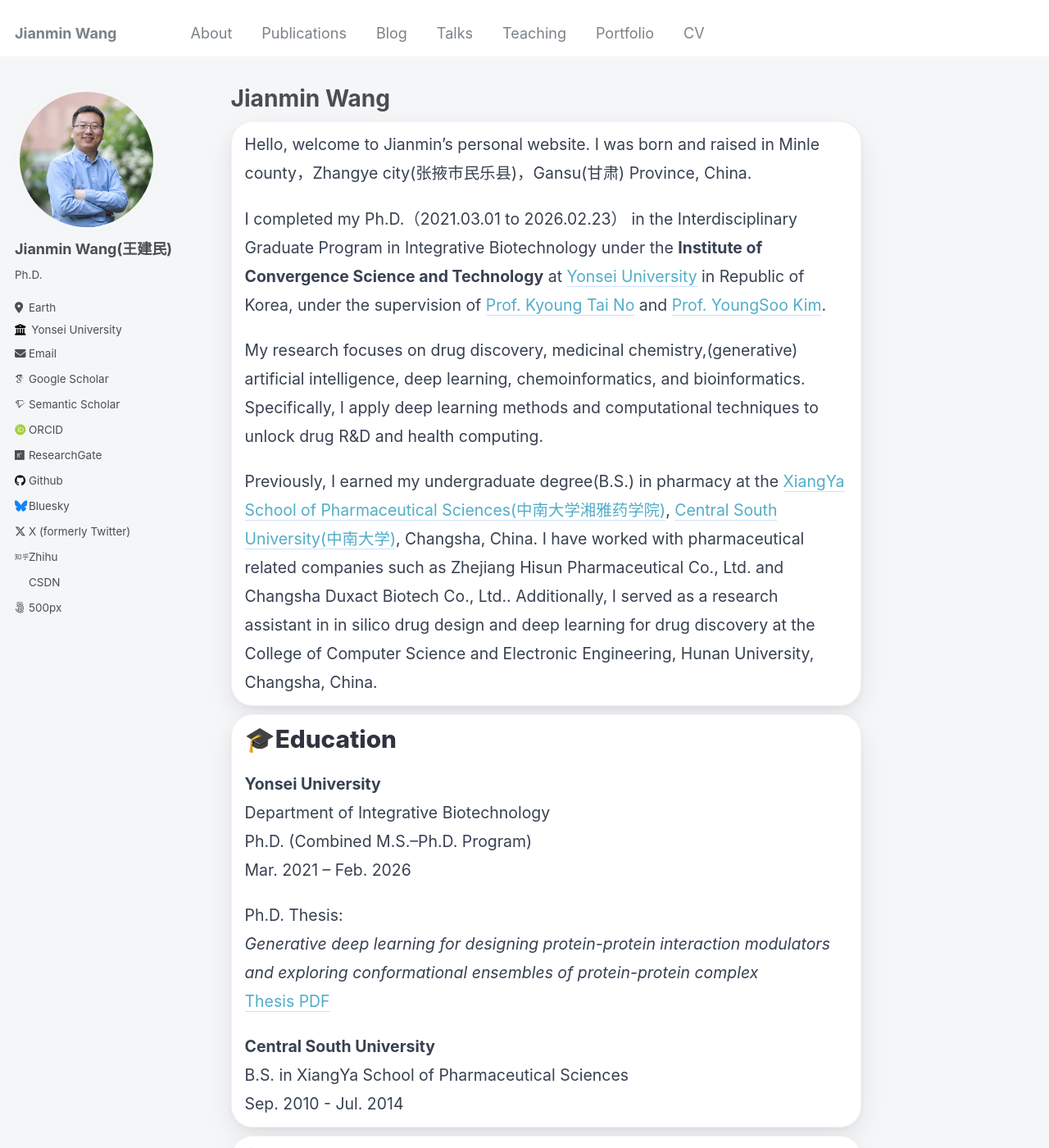
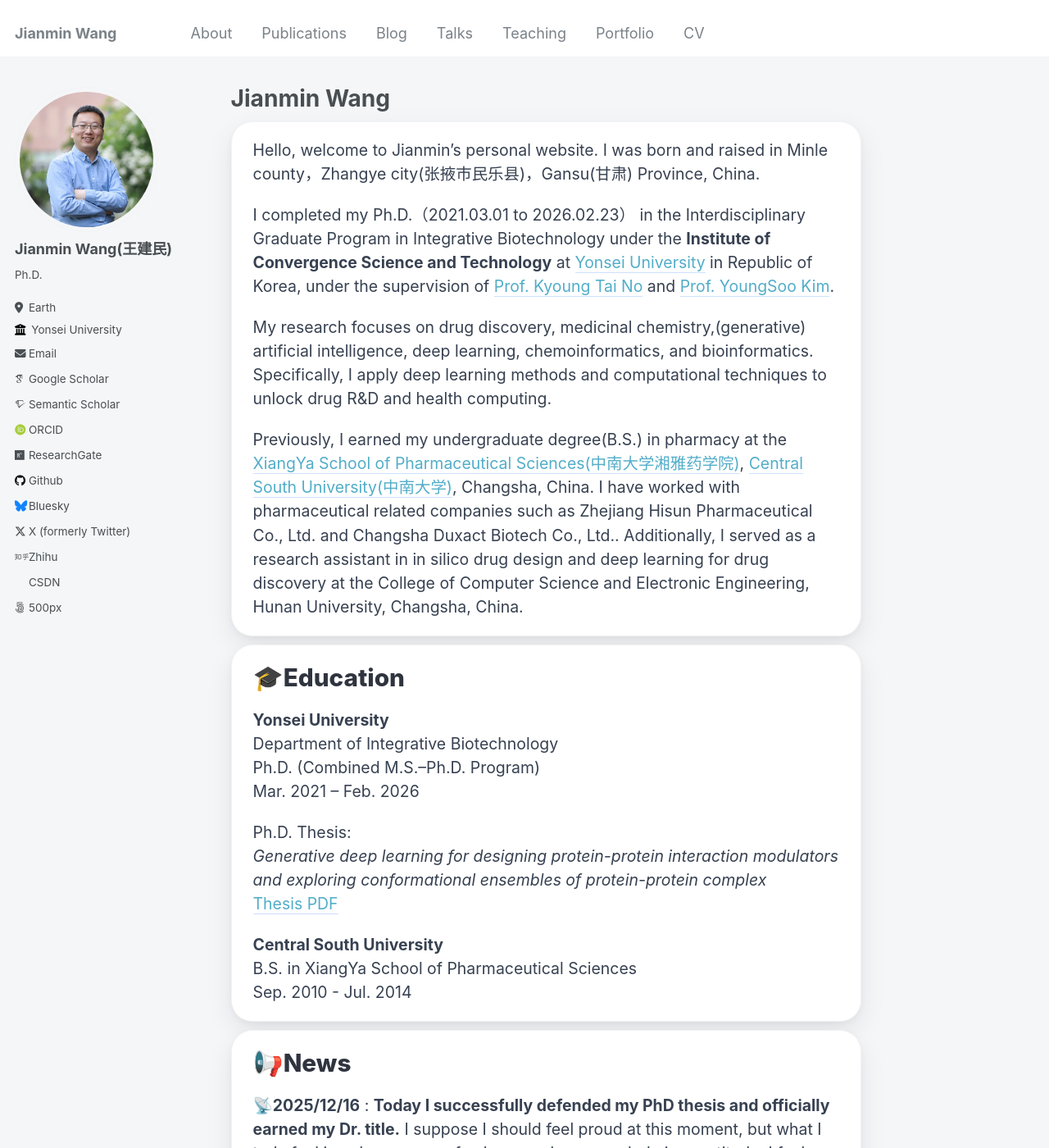
Before and after one commit to Jianmin2drugai/Jianmin2drugai.github.io, a Jekyll site: the page built from _pages/about.md, in a window 1280 px wide and 1400 px high. Shown: the whole window at 82% size. Built offline with Jekyll 4.4.1, drawn with Linux system fonts in a browser that asks for light colours; some web fonts are replaced.

Commit message:
Update custom.css

```diff
--- a/assets/css/custom.css
+++ b/assets/css/custom.css
@@ -11,7 +11,7 @@ body {
 
 .page__content {
   font-size: 1.08rem;
-  line-height: 1.8;
+  line-height: 1.5;
   color: #374151;
 }
 
@@ -19,7 +19,7 @@ body {
 .card-section {
   background: #ffffff;
   border-radius: 26px;
-  padding: 10px 16px;
+  padding: 20px 26px;
   margin: 0 0 10px 0;
   border: 1px solid rgba(15, 23, 42, 0.05);
   box-shadow:
@@ -115,7 +115,7 @@ body {
 }
 
 .edu-school {
-  font-size: 1.28rem;
+  font-size: 1.05rem;
   font-weight: 800;
   color: #2f343f;
   margin-bottom: 6px;
```
